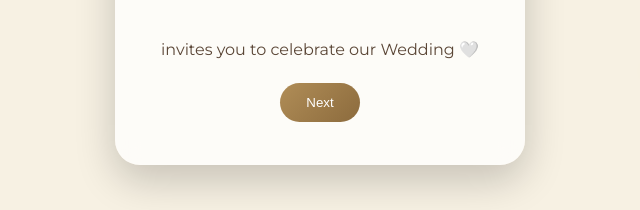
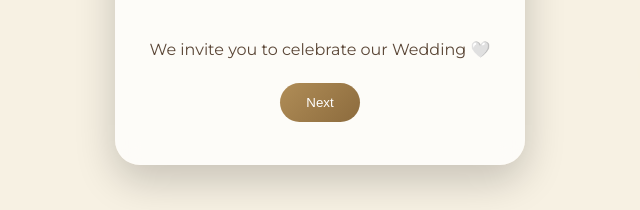
Before and after one commit to omniaalaa647-boop/omnia-sherif, a plain HTML site: page index.html in a window 1280 px wide. Shown: the part 399-609 px from the top of the page, 320-960 px from the left. Drawn offline with Linux system fonts and the light colour scheme.

Commit message:
Update index.html

```diff
--- a/index.html
+++ b/index.html
@@ -183,7 +183,7 @@
 <div class="section" id="s1">
     <div class="overlay">
         <h1 id="names"></h1>
-        <p>invites you to celebrate our Wedding 🤍</p>
+        <p>We invite you to celebrate our Wedding 🤍</p>
         <button onclick="goNext()">Next</button>
     </div>
 </div>
```
